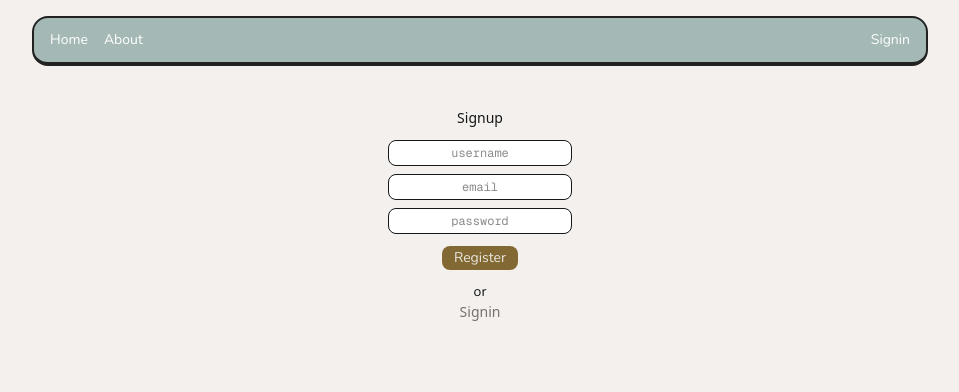
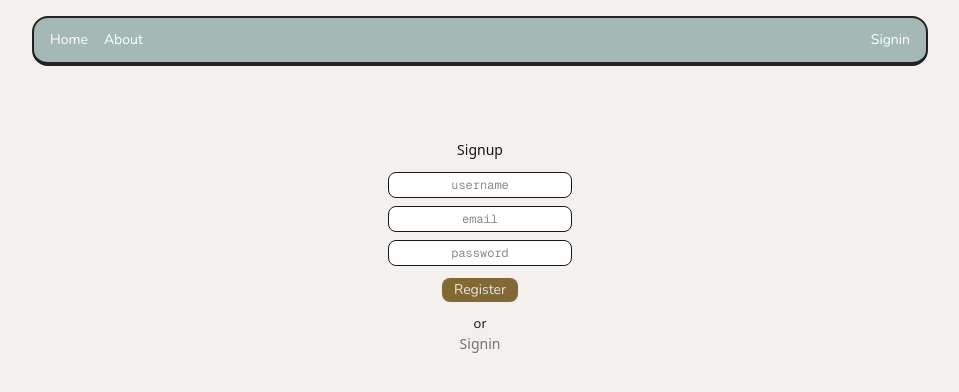
Before and after one commit to bagussuprapta/lingua-deck, a Next.js app: page /signup in a window 1280 px wide. Shown: the top 392 px of the page, without its empty margins (160-1119 px from the left). Built offline with nearby package versions, Linux system fonts and the light colour scheme; no server answers.

Commit message:
fix(auth, layout): resolve layout issue on not found page and alert bugs on signup/signin

```diff
--- a/src/app/not-found.jsx
+++ b/src/app/not-found.jsx
@@ -2,7 +2,7 @@ import Link from "next/link";
 
 export default function NotFound() {
   return (
-    <div className="flex flex-col items-center justify-center mt-20">
+    <div className="pt-32 flex flex-col items-center justify-center">
       <h1 className="font-bold geist-mono">404</h1>
       <p className="text-xs">oops! the page you’re looking for doesn’t exist.</p>
       <Link className="text-xs text-blue-400" href="/">
--- a/src/app/signin/page.jsx
+++ b/src/app/signin/page.jsx
@@ -33,7 +33,7 @@ export default function Signin() {
   }
 
   return (
-    <div className="pt-24 px-2 flex flex-col gap-y-3 justify-center items-center">
+    <div className="pt-32 px-2 flex flex-col gap-y-3 justify-center items-center">
       <AnimatePresence>
         <div className="relative w-full flex justify-center">
           {authMessage && (
--- a/src/app/signup/page.jsx
+++ b/src/app/signup/page.jsx
@@ -52,7 +52,7 @@ export default function Signup() {
   }
 
   return (
-    <div className="pt-24 px-2 flex flex-col gap-y-3 justify-center items-center">
+    <div className="pt-32 px-2 flex flex-col gap-y-3 justify-center items-center">
       <AnimatePresence>
         <div className="relative w-full flex justify-center">
           {authMessage && (
```
